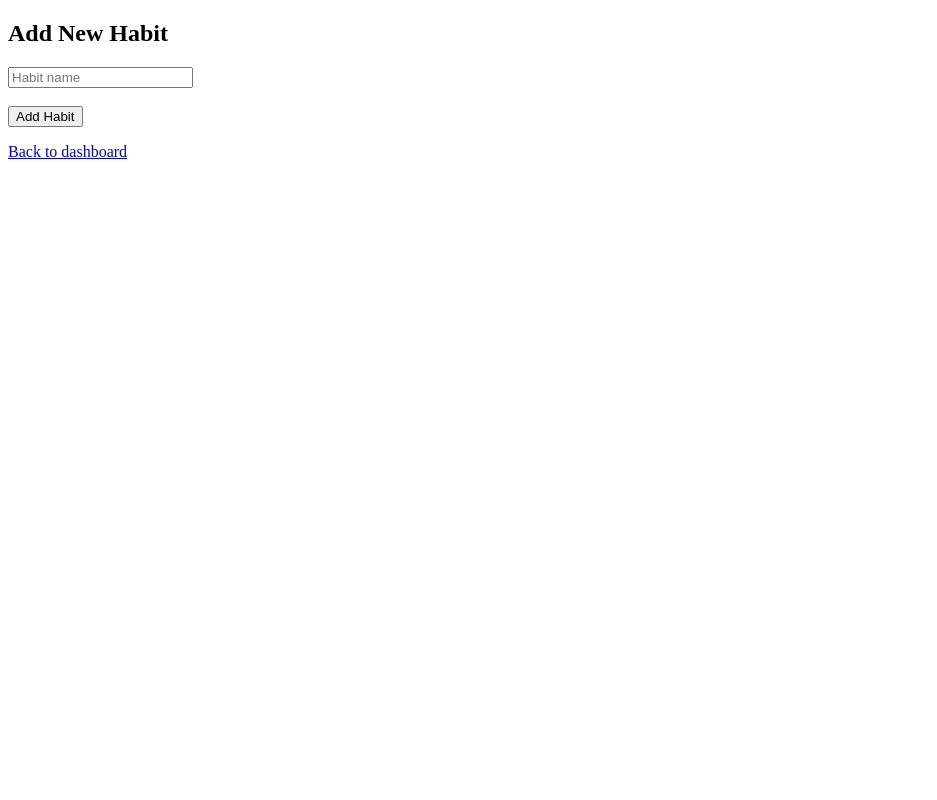
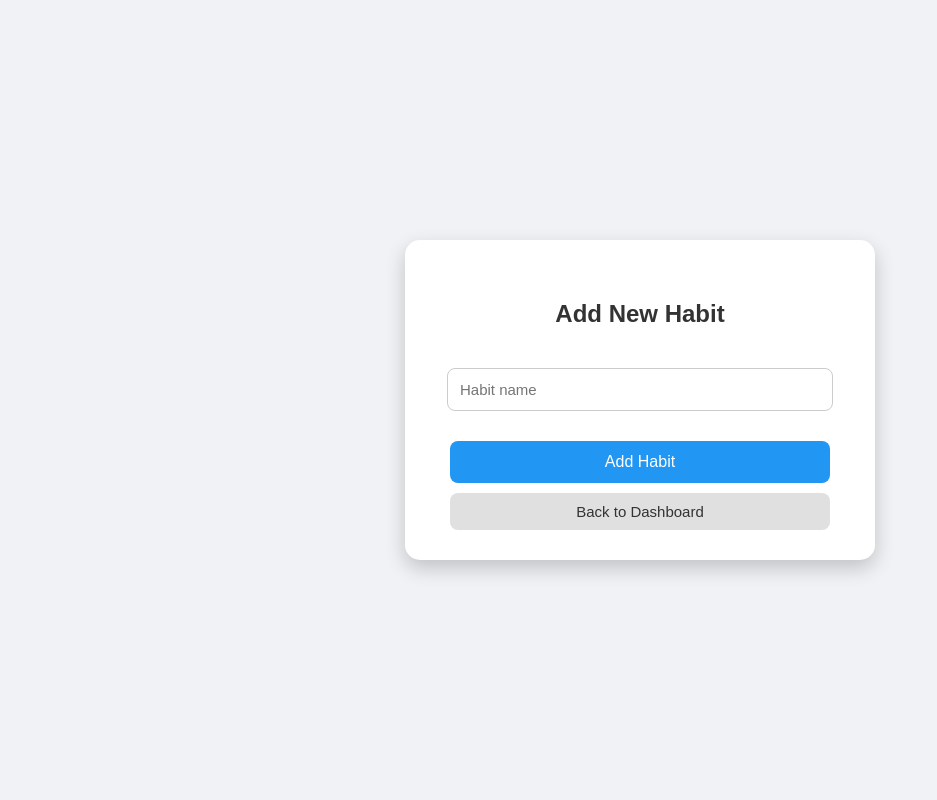
Before and after one commit to Rithish4610/Habit-tracker, a Flask app: page /add in a window 1280 px wide. Shown: the whole page, without its empty margins (0-937 px from the left). Run offline with Flask 3, Linux system fonts and the light colour scheme; a user stored in the database is signed in.

Commit message:
option for add habit

```diff
--- a/templates/add.html
+++ b/templates/add.html
@@ -1,20 +1,87 @@
+
 <!DOCTYPE html>
-<html>
+<html lang="en">
 <head>
+    <meta charset="UTF-8">
     <title>Add Habit</title>
+    <style>
+        body {
+            margin: 0;
+            font-family: Arial, sans-serif;
+            background: #f0f2f5;
+            display: flex;
+            justify-content: center;
+            align-items: center;
+            height: 100vh;
+        }
+        .card {
+            background: white;
+            padding: 40px 35px 30px 35px;
+            border-radius: 15px;
+            box-shadow: 0 8px 20px rgba(0,0,0,0.2);
+            width: 400px;
+            text-align: center;
+        }
+        h2 {
+            margin-bottom: 30px;
+            color: #333;
+        }
+        input[type="text"] {
+            width: 90%;
+            padding: 12px;
+            margin: 10px 0 20px 0;
+            border-radius: 8px;
+            border: 1px solid #ccc;
+            font-size: 15px;
+        }
+        .btn-main {
+            width: 95%;
+            padding: 12px;
+            margin-top: 10px;
+            border: none;
+            border-radius: 8px;
+            background: #2196F3;
+            color: white;
+            font-size: 16px;
+            cursor: pointer;
+            transition: background 0.2s;
+        }
+        .btn-main:hover {
+            background: #1976D2;
+        }
+        .btn-secondary {
+            width: 95%;
+            padding: 10px;
+            margin-top: 10px;
+            border: none;
+            border-radius: 8px;
+            background: #e0e0e0;
+            color: #333;
+            font-size: 15px;
+            cursor: pointer;
+            transition: background 0.2s;
+        }
+        .btn-secondary:hover {
+            background: #bdbdbd;
+        }
+        .error {
+            color: red;
+            font-size: 14px;
+            margin-top: 10px;
+        }
+    </style>
 </head>
 <body>
-    <h2>Add New Habit</h2>
-
-    <form method="post">
-        <input type="text" name="name" placeholder="Habit name" required><br><br>
-        <button type="submit">Add Habit</button>
-    </form>
-
-    {% if error %}
-    <p style="color:red;">{{ error }}</p>
-    {% endif %}
-
-    <p><a href="/">Back to dashboard</a></p>
+    <div class="card">
+        <h2>Add New Habit</h2>
+        <form method="post" autocomplete="off">
+            <input type="text" name="name" placeholder="Habit name" required><br>
+            <button type="submit" class="btn-main">Add Habit</button>
+        </form>
+        {% if error %}
+        <p class="error">{{ error }}</p>
+        {% endif %}
+        <button class="btn-secondary" onclick="window.location.href='/'">Back to Dashboard</button>
+    </div>
 </body>
 </html>
```
Also changed, not shown: habits.db.
